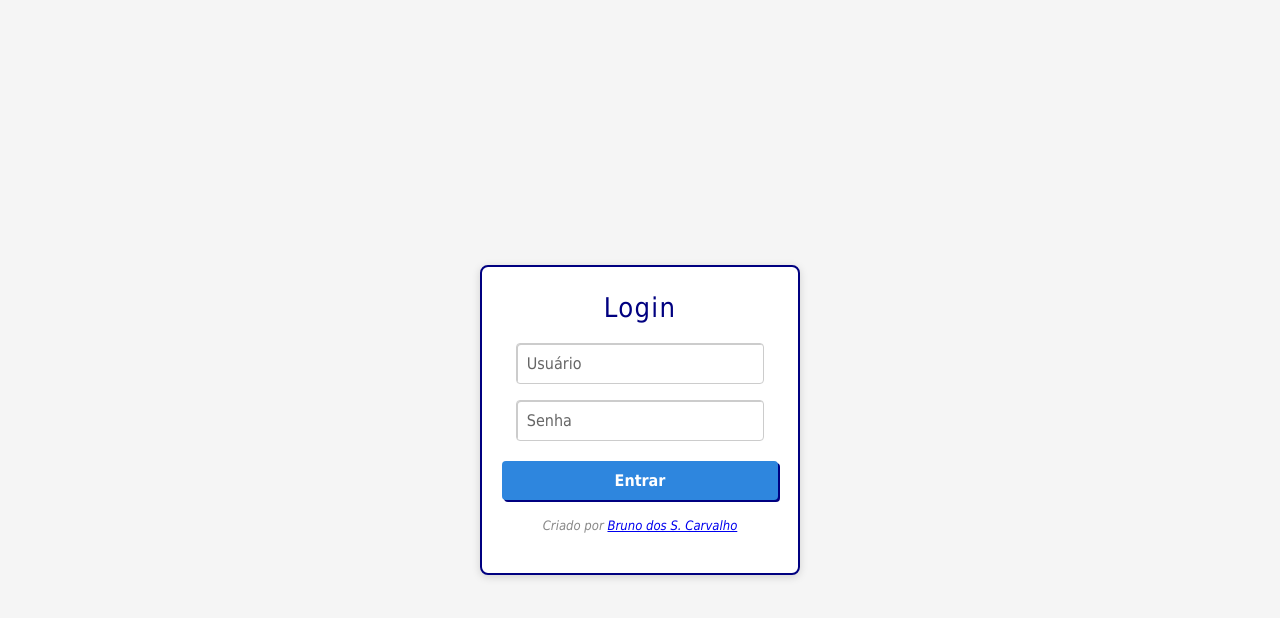
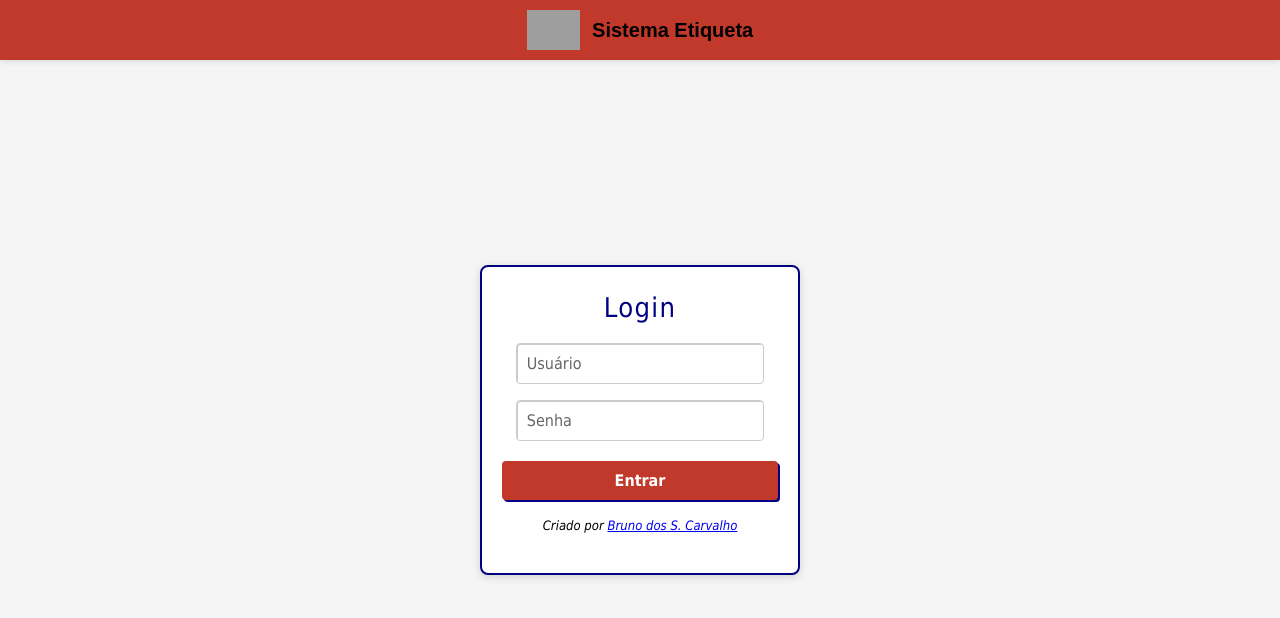
Before and after one commit to bnocrv/sistema-etiqueta, a website: page index.html in a window 1280 px wide. Drawn offline with Linux system fonts and the light colour scheme; grey boxes are pictures that could not be loaded.

Commit message:
Update index.html

```diff
--- a/index.html
+++ b/index.html
@@ -38,14 +38,14 @@
         padding: 10px 25px;
         font-size: 16px;
         border: none;
-        background-color: #2e86de;
+        background-color: #c0392b;
         color: white;
         border-radius: 4px;
         cursor: pointer;
         transition: background-color 0.3s ease;
       }
       .login button:hover {
-        background-color: #1b4f72;
+        background-color: #993024;
       }
 
       #loginMsg {
@@ -57,7 +57,7 @@
       .criador-texto {
         margin-top: 18px;
         font-size: 13px;
-        color: #888;
+        color: #000000;
         text-align: center;
         font-style: italic;
         user-select: none;
@@ -97,7 +97,7 @@
         margin-top: 20px;
         padding: 12px 30px;
         font-size: 17px;
-        background-color: #27ae60;
+        background-color: #c0392b;
         color: white;
         border: none;
         border-radius: 6px;
@@ -106,7 +106,7 @@
         transition: background-color 0.25s ease;
       }
       .formulario button:hover {
-        background-color: #1e8449;
+        background-color: #993024;
       }
 
       #volumesContainer {
@@ -214,7 +214,7 @@
 
       .rodape {
         font-size: 11px;
-        color: #666;
+        color: #c0392b;
         border-top: 1px solid #ddd;
         padding-top: 8px;
         margin-top: 12px;
@@ -226,6 +226,36 @@
     </style>
   </head>
   <body>
+    <header
+      class="topo-etiqueta"
+      style="
+        position: fixed;
+        top: 0;
+        left: 0;
+        right: 0;
+        height: 60px;
+        background: #c0392b;
+        display: flex;
+        align-items: center;
+        justify-content: center; /* Centraliza horizontalmente */
+        gap: 12px;
+        padding: 0 20px;
+        box-shadow: 0 2px 5px rgba(0, 0, 0, 0.1);
+        z-index: 9999;
+      "
+    >
+      <img
+        src="https://res.cloudinary.com/dmpqzayaa/image/upload/v1756312909/sqt5fplglswwk8isu9co.jpg"
+        alt="Logo Empresa"
+        style="height: 40px; width: auto"
+      />
+      <h1
+        style="font-family: 'Orbitron', sans-serif; font-size: 20px; margin: 0"
+      >
+        Sistema Etiqueta
+      </h1>
+    </header>
+
     <!-- TELA LOGIN -->
     <div class="login">
       <h2>Login</h2>
@@ -243,7 +273,7 @@
       />
       <button onclick="fazerLogin()">Entrar</button>
       <div id="loginMsg"></div>
-  <div class="criador-texto">
+      <div class="criador-texto">
         Criado por
         <a
           href="https://github.com/bnocrv"
@@ -253,7 +283,8 @@
           Bruno dos S. Carvalho
         </a>
       </div>
-      </div>
+    </div>
+
     <!-- FORMULÁRIO DE ETIQUETA -->
     <div class="formulario">
       <label for="origem">Origem:</label>
```
